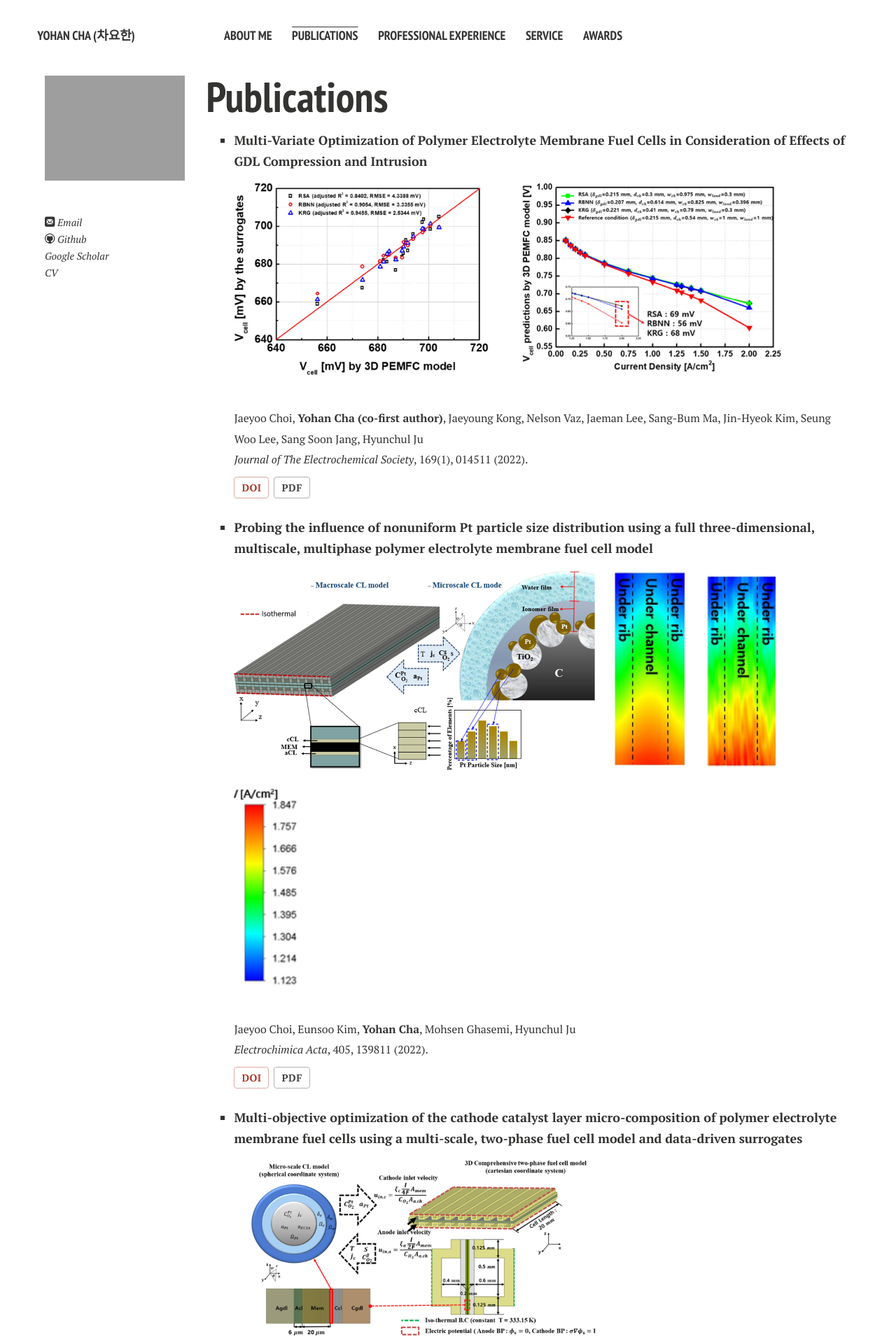
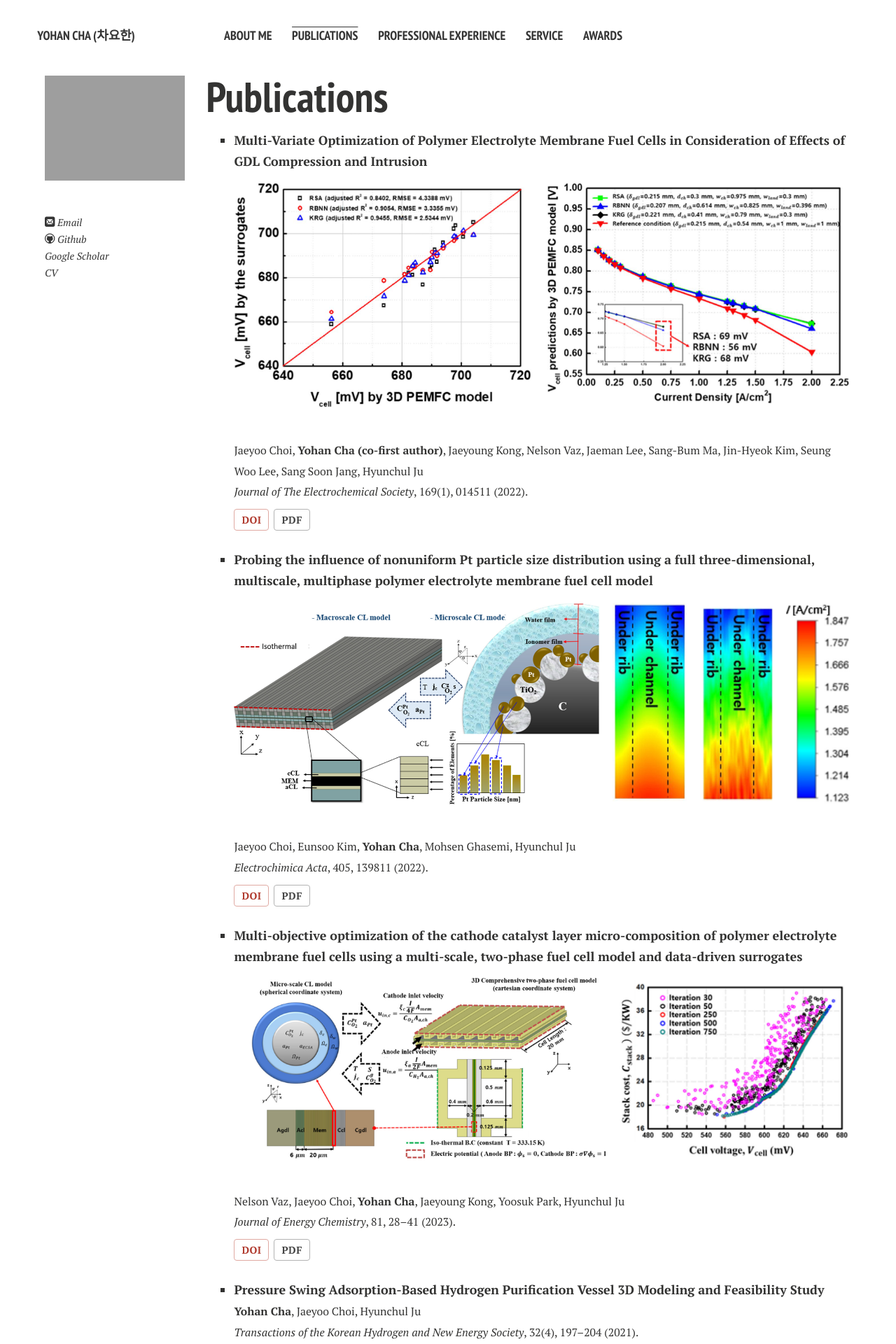
Before and after one commit to powerfulsmooth/powerfulsmooth.github.io, a Jekyll site: the page built from publications.md, in a window 1280 px wide. Shown: the top 1920 px of the page at 70% size. Built offline with Jekyll 4.4.1, drawn with Linux system fonts in a browser that asks for light colours; nearby versions of some CDN libraries; comment, search, counter and statistics services are not loaded; a style sheet for code colours, icons or effects is not loaded.

Commit message:
Add files via upload

```diff
--- a/publications.md
+++ b/publications.md
@@ -13,10 +13,10 @@ title: Publications
 
 # Publications
 
-- **Multi-Variate Optimization of Polymer Electrolyte Membrane Fuel Cells in Consideration of Effects of GDL Compression and Intrusion**<br><span style="display:flex;flex-wrap:wrap;gap:44px;align-items:center;margin:16px 0;"><img src="/images/pub1_jes_fig9.png" alt="Fig. 9 — parity plot: surrogate vs. 3D PEMFC cell voltage" style="height:275px;width:auto;max-width:100%;"><img src="/images/pub1_jes_fig14a.png" alt="Fig. 14(a) — polarization curves for optimal designs vs. reference" style="height:275px;width:auto;max-width:100%;"></span><br><span style="font-size:0.88em;">Jaeyoo Choi, <strong>Yohan Cha (co-first author)</strong>, Jaeyoung Kong, Nelson Vaz, Jaeman Lee, Sang-Bum Ma, Jin-Hyeok Kim, Seung Woo Lee, Sang Soon Jang, Hyunchul Ju<br><em>Journal of The Electrochemical Society</em>, 169(1), 014511 (2022).</span><br><span style="display:inline-block;margin-top:10px;"><a class="pub-badge doi" href="https://doi.org/10.1149/1945-7111/ac492f" target="_blank">DOI</a><a class="pub-badge" href="/papers/multivariate_pemfc_jes_2022.pdf" target="_blank">PDF</a></span>
+- **Multi-Variate Optimization of Polymer Electrolyte Membrane Fuel Cells in Consideration of Effects of GDL Compression and Intrusion**<br><span class="pubfig-row"><img src="/images/pub1_jes_fig9.png" alt="Fig. 9 — parity plot: surrogate vs. 3D PEMFC cell voltage" style="flex:1.324 1 0;"><img src="/images/pub1_jes_fig14a.png" alt="Fig. 14(a) — polarization curves for optimal designs vs. reference" style="flex:1.364 1 0;"></span><br><span style="font-size:0.88em;">Jaeyoo Choi, <strong>Yohan Cha (co-first author)</strong>, Jaeyoung Kong, Nelson Vaz, Jaeman Lee, Sang-Bum Ma, Jin-Hyeok Kim, Seung Woo Lee, Sang Soon Jang, Hyunchul Ju<br><em>Journal of The Electrochemical Society</em>, 169(1), 014511 (2022).</span><br><span style="display:inline-block;margin-top:10px;"><a class="pub-badge doi" href="https://doi.org/10.1149/1945-7111/ac492f" target="_blank">DOI</a><a class="pub-badge" href="/papers/multivariate_pemfc_jes_2022.pdf" target="_blank">PDF</a></span>
 
-- **Probing the influence of nonuniform Pt particle size distribution using a full three-dimensional, multiscale, multiphase polymer electrolyte membrane fuel cell model**<br><span style="display:flex;flex-wrap:wrap;gap:24px;align-items:center;margin:16px 0;"><img src="/images/pub2_ea_fig1.png" alt="Fig. 1 — macro/micro-scale CL modeling domains with non-uniform Pt distribution" style="height:285px;width:auto;max-width:100%;"><img src="/images/pub2_ea_fig8a.png" alt="Fig. 8(a) — current density distribution (uniform Pt)" style="height:285px;width:auto;max-width:100%;"><img src="/images/pub2_ea_fig8b.png" alt="Fig. 8(b) — current density distribution (non-uniform Pt)" style="height:285px;width:auto;max-width:100%;"><img src="/images/pub2_ea_fig8_cbar.png" alt="Current density colormap, I [A/cm^2]" style="height:285px;width:auto;max-width:100%;"></span><br><span style="font-size:0.88em;">Jaeyoo Choi, Eunsoo Kim, <strong>Yohan Cha</strong>, Mohsen Ghasemi, Hyunchul Ju<br><em>Electrochimica Acta</em>, 405, 139811 (2022).</span><br><span style="display:inline-block;margin-top:10px;"><a class="pub-badge doi" href="https://doi.org/10.1016/j.electacta.2021.139811" target="_blank">DOI</a><a class="pub-badge" href="/papers/nonuniform_pt_electrochimica_2022.pdf" target="_blank">PDF</a></span>
+- **Probing the influence of nonuniform Pt particle size distribution using a full three-dimensional, multiscale, multiphase polymer electrolyte membrane fuel cell model**<br><span class="pubfig-row"><img src="/images/pub2_ea_fig1.png" alt="Fig. 1 — macro/micro-scale CL modeling domains with non-uniform Pt distribution" style="flex:1.814 1 0;"><img src="/images/pub2_ea_fig8a.png" alt="Fig. 8(a) — current density distribution (uniform Pt)" style="flex:0.369 1 0;"><img src="/images/pub2_ea_fig8b.png" alt="Fig. 8(b) — current density distribution (non-uniform Pt)" style="flex:0.369 1 0;"><img src="/images/pub2_ea_fig8_cbar.png" alt="Current density colormap, I [A/cm^2]" style="flex:0.316 1 0;"></span><br><span style="font-size:0.88em;">Jaeyoo Choi, Eunsoo Kim, <strong>Yohan Cha</strong>, Mohsen Ghasemi, Hyunchul Ju<br><em>Electrochimica Acta</em>, 405, 139811 (2022).</span><br><span style="display:inline-block;margin-top:10px;"><a class="pub-badge doi" href="https://doi.org/10.1016/j.electacta.2021.139811" target="_blank">DOI</a><a class="pub-badge" href="/papers/nonuniform_pt_electrochimica_2022.pdf" target="_blank">PDF</a></span>
 
-- **Multi-objective optimization of the cathode catalyst layer micro-composition of polymer electrolyte membrane fuel cells using a multi-scale, two-phase fuel cell model and data-driven surrogates**<br><span style="display:flex;flex-wrap:wrap;gap:44px;align-items:center;margin:16px 0;"><img src="/images/pub3_jec_fig1b.png" alt="Fig. 1(b) — multi-scale, two-phase PEMFC modeling domains" style="height:250px;width:auto;max-width:100%;"><img src="/images/pub3_jec_fig6.png" alt="Fig. 6 — Pareto scatter of stack cost vs. cell voltage across iterations" style="height:268px;width:auto;max-width:100%;"></span><br><span style="font-size:0.88em;">Nelson Vaz, Jaeyoo Choi, <strong>Yohan Cha</strong>, Jaeyoung Kong, Yoosuk Park, Hyunchul Ju<br><em>Journal of Energy Chemistry</em>, 81, 28–41 (2023).</span><br><span style="display:inline-block;margin-top:10px;"><a class="pub-badge doi" href="https://doi.org/10.1016/j.jechem.2023.02.027" target="_blank">DOI</a><a class="pub-badge" href="/papers/cathode_micro_jechem_2023.pdf" target="_blank">PDF</a></span>
+- **Multi-objective optimization of the cathode catalyst layer micro-composition of polymer electrolyte membrane fuel cells using a multi-scale, two-phase fuel cell model and data-driven surrogates**<br><span class="pubfig-row"><img src="/images/pub3_jec_fig1b.png" alt="Fig. 1(b) — multi-scale, two-phase PEMFC modeling domains" style="flex:2.065 1 0;"><img src="/images/pub3_jec_fig6.png" alt="Fig. 6 — Pareto scatter of stack cost vs. cell voltage across iterations" style="flex:1.281 1 0;"></span><br><span style="font-size:0.88em;">Nelson Vaz, Jaeyoo Choi, <strong>Yohan Cha</strong>, Jaeyoung Kong, Yoosuk Park, Hyunchul Ju<br><em>Journal of Energy Chemistry</em>, 81, 28–41 (2023).</span><br><span style="display:inline-block;margin-top:10px;"><a class="pub-badge doi" href="https://doi.org/10.1016/j.jechem.2023.02.027" target="_blank">DOI</a><a class="pub-badge" href="/papers/cathode_micro_jechem_2023.pdf" target="_blank">PDF</a></span>
 
 - **Pressure Swing Adsorption-Based Hydrogen Purification Vessel 3D Modeling and Feasibility Study**<br><span style="font-size:0.88em;"><strong>Yohan Cha</strong>, Jaeyoo Choi, Hyunchul Ju<br><em>Transactions of the Korean Hydrogen and New Energy Society</em>, 32(4), 197–204 (2021).</span><br><span style="display:inline-block;margin-top:10px;"><a class="pub-badge doi" href="https://doi.org/10.7316/KHNES.2021.32.4.197" target="_blank">DOI</a><a class="pub-badge" href="/papers/psa_hydrogen_khnes_2021.pdf" target="_blank">PDF</a></span>
```
